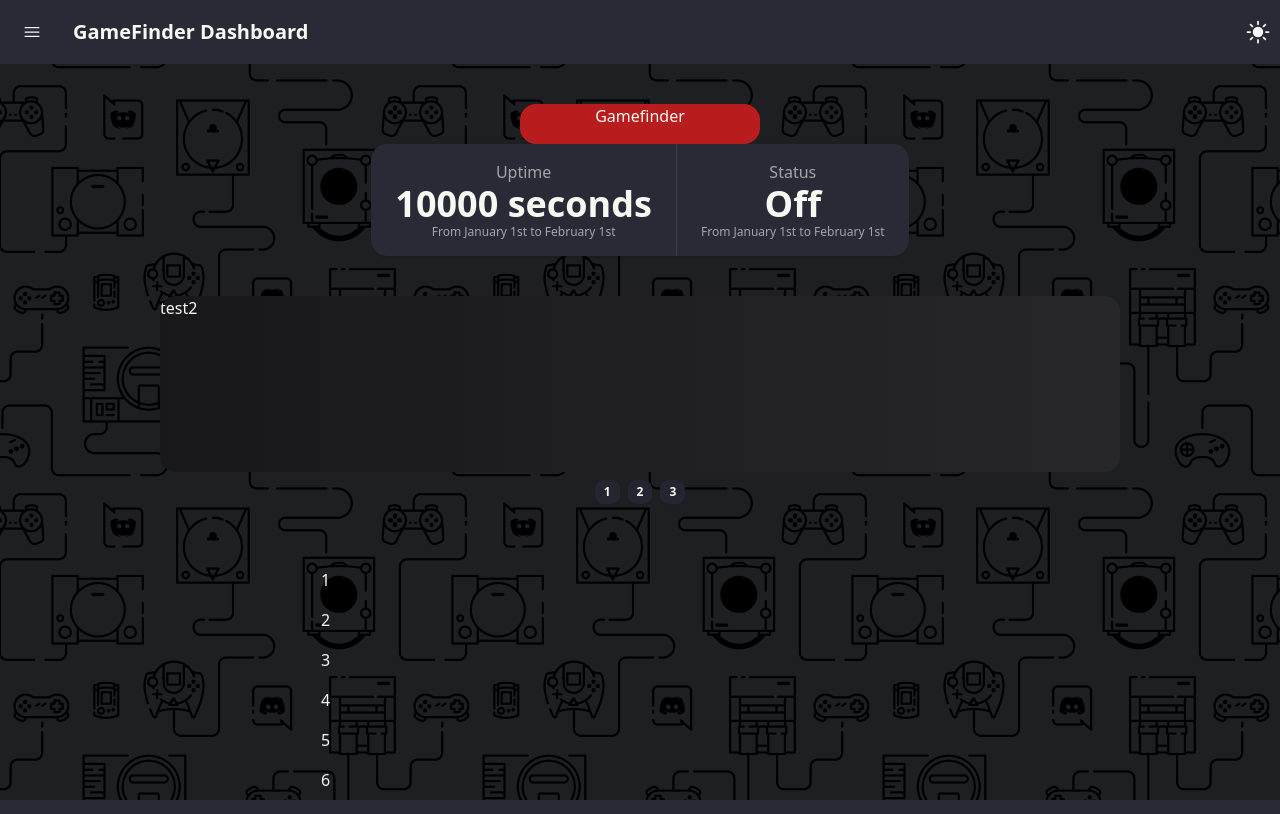
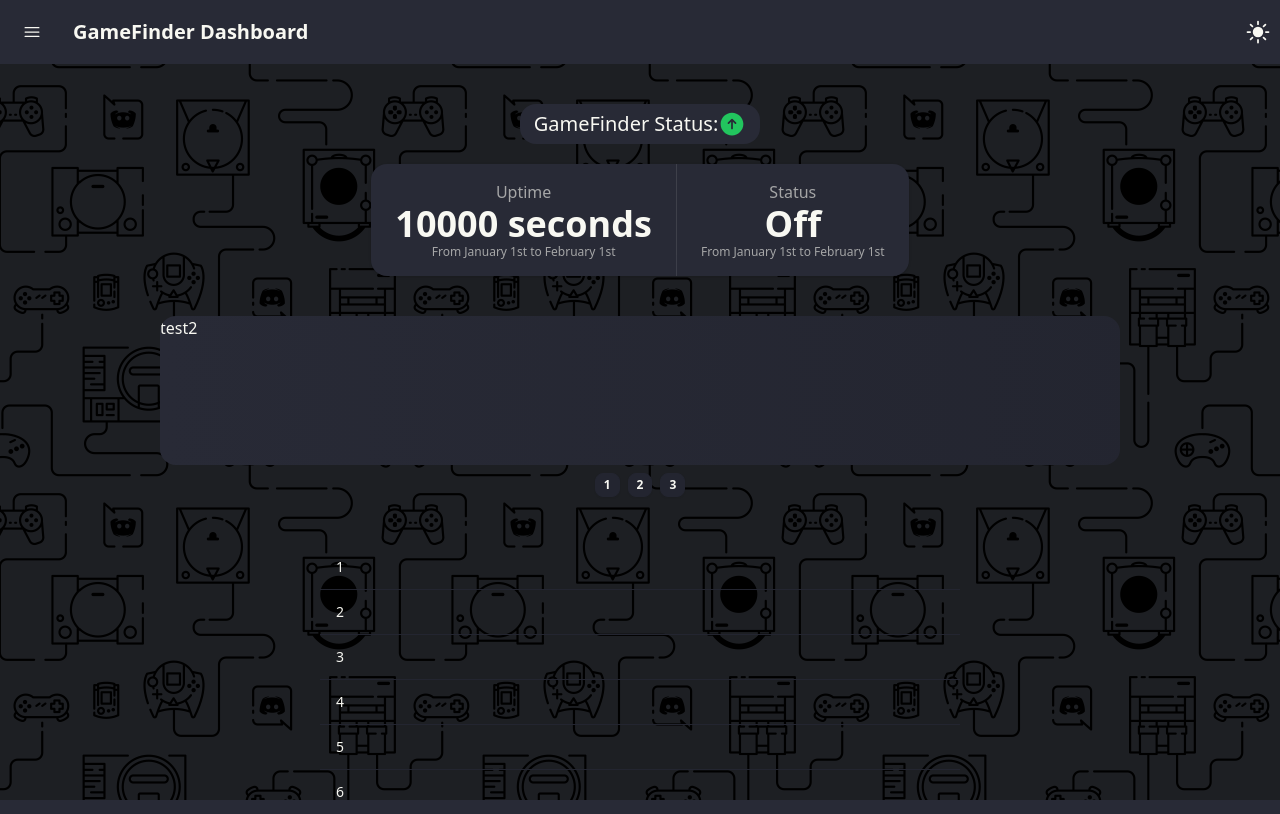
Before and after one commit to noonbles/GameFinder, a Next.js app in the folder frontend/webapp/: page / in a window 1280 px wide. Built offline with nearby package versions, Linux system fonts and the light colour scheme.

Commit message:
minor frontend changes

```diff
--- a/frontend/webapp/src/app/components/chart-carosels.js
+++ b/frontend/webapp/src/app/components/chart-carosels.js
@@ -7,7 +7,7 @@ import ChartComponent from "./BarChart";
 export default function ChartCarosel({ children }) {
   return (
     <div className="flex flex-col w-screen h-1/2 items-center justify-center">
-      <div className="flex h-full w-3/4 carousel rounded-box bg-gradient-to-r from-zinc-900 to-zinc-800 justify-center">
+      <div className="flex h-full w-3/4 carousel rounded-box bg-gradient-to-r from-base-100 to-base-200 justify-center">
         <div id="item1" className="carousel-item w-full">
           <ChartComponent />
         </div>
--- a/frontend/webapp/src/app/page.js
+++ b/frontend/webapp/src/app/page.js
@@ -1,7 +1,7 @@
 import React from "react";
 import ChartCarosel from "./components/chart-carosels";
 
-import { Bars3Icon, SunIcon, MoonIcon } from "@heroicons/react/24/solid";
+import { Bars3Icon, SunIcon, MoonIcon, ArrowUpCircleIcon, ArrowDownCircleIcon } from "@heroicons/react/24/solid";
 
 export default function Home() {
   return (
@@ -18,7 +18,6 @@ export default function Home() {
 
         <div className="flex">
           <label className="swap swap-rotate">
-            {/* this hidden checkbox controls the state */}
             <input
               type="checkbox"
               className="theme-controller"
@@ -32,11 +31,11 @@ export default function Home() {
 
       <div
         id="status"
-        className="flex flex-col w-full items-center justify-center"
+        className="flex flex-col w-full items-center justify-center gap-5"
       >
-        <h1 className="card h-10 w-60 bg-red-700 flex text-center">
-          {" "}
-          Gamefinder{" "}
+        <h1 className="flex flex-row card bg-base-100 h-10 w-60 items-center justify-center">
+          <span className="text-xl">  GameFinder Status: </span>
+          <ArrowUpCircleIcon className="fill-green-500 h-7 w-7"/>
         </h1>
 
         <div className="stats shadow">
@@ -57,7 +56,7 @@ export default function Home() {
       <ChartCarosel />
 
       <div className="flex justify-center items-center">
-        <table className="w-1/2">
+        <table className="table w-1/2">
           <tbody>
             {[1, 2, 3, 4, 5, 6].map((e) => (
               <tr className="h-10" key={e}>
```
